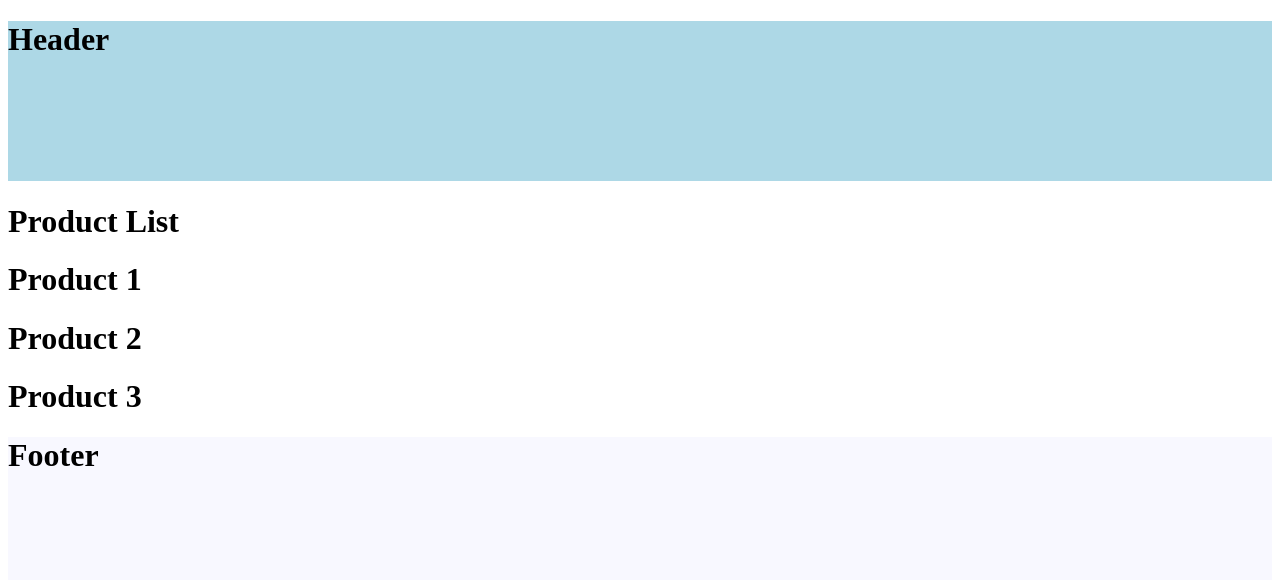
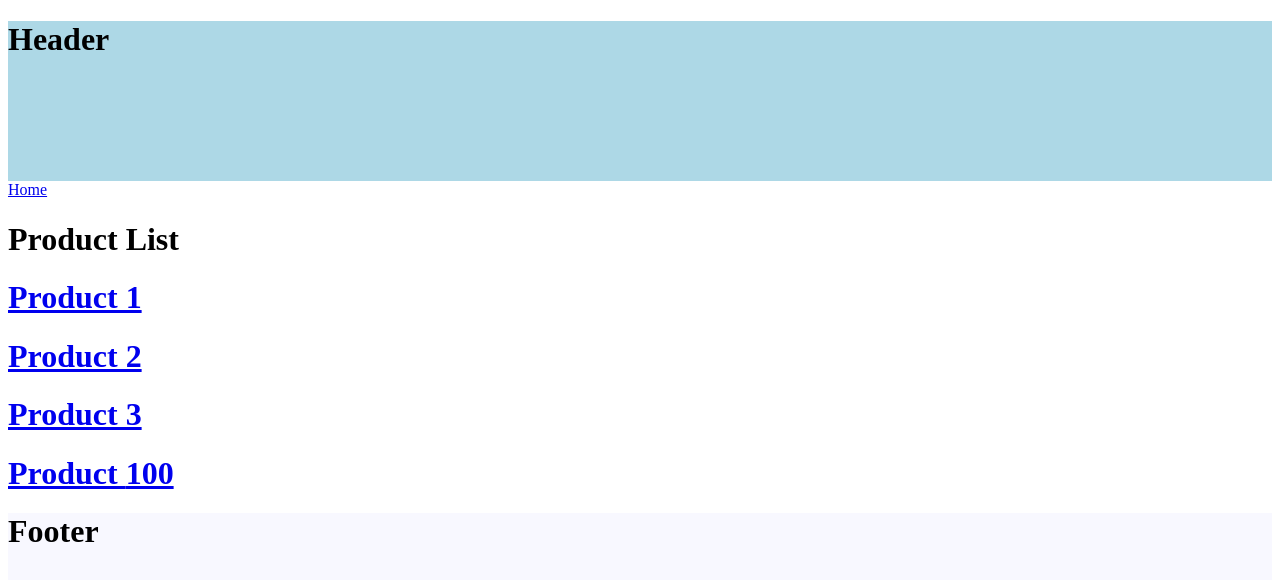
Before and after one commit to mukundaparajuli/Learning-NEXTJS, a Next.js app: page /products in a window 1280 px wide. Shown: the top 580 px of the page. Built offline with nearby package versions, Linux system fonts and the light colour scheme.

Commit message:
navigation

```diff
--- /dev/null
+++ b/src/app/(auth)/(with-auth-layout)/styles.css
@@ -0,0 +1,3 @@
+@tailwind base;
+@tailwind components;
+@tailwind utilities;
--- a/src/app/products/page.tsx
+++ b/src/app/products/page.tsx
@@ -1,8 +1,25 @@
-export default function ProductList(){
-    return<>
-    <h1>Product List</h1>
-    <h1>Product 1</h1>
-    <h1>Product 2</h1>
-    <h1>Product 3</h1>
+import Link from "next/link";
+
+export default function ProductList() {
+  const productId = 100;
+  return (
+    <>
+      <Link href={"/"}>Home</Link>
+      <h1>Product List</h1>
+      <h1>
+        <Link href={"/products/1"}>Product 1</Link>
+      </h1>
+      <h1>
+        <Link href={"/products/2"}>Product 2</Link>
+      </h1>
+      <h1>
+        <Link href={"/products/3"} replace>
+          Product 3
+        </Link>
+      </h1>
+      <h1>
+        <Link href={`/products/${productId}`}>Product {productId}</Link>
+      </h1>
     </>
+  );
 }
```
Also changed, not shown: src/app/(auth)/(with-auth-layout)/layout.tsx (+28 -3 lines), src/app/order-product/page.tsx (added, +19 -0 lines), src/app/page.tsx (+11 -2 lines), src/app/(auth)/(with-auth-layout)/forgotPassword/page.tsx (renamed from src/app/(auth)/forgotPassword/page.tsx).
